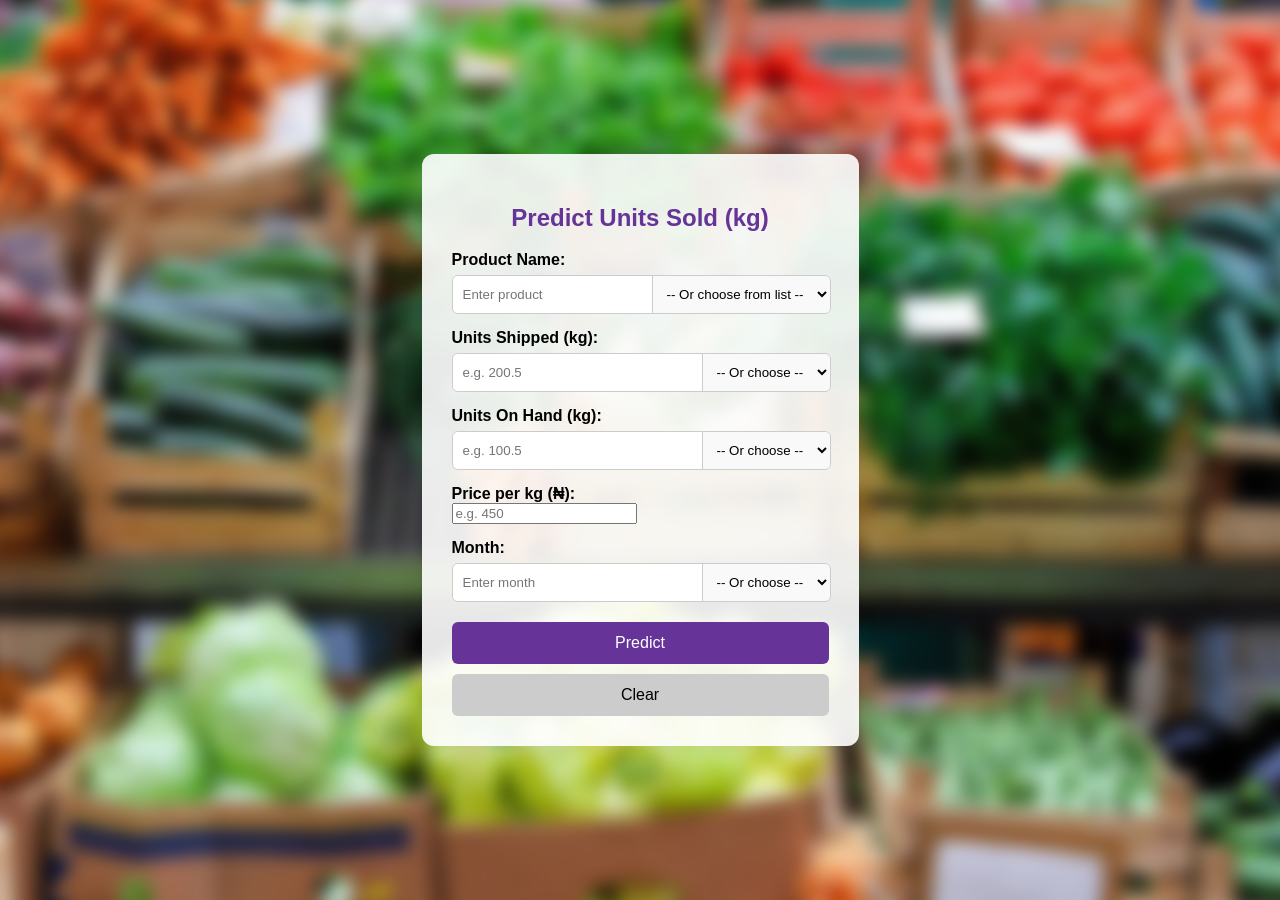
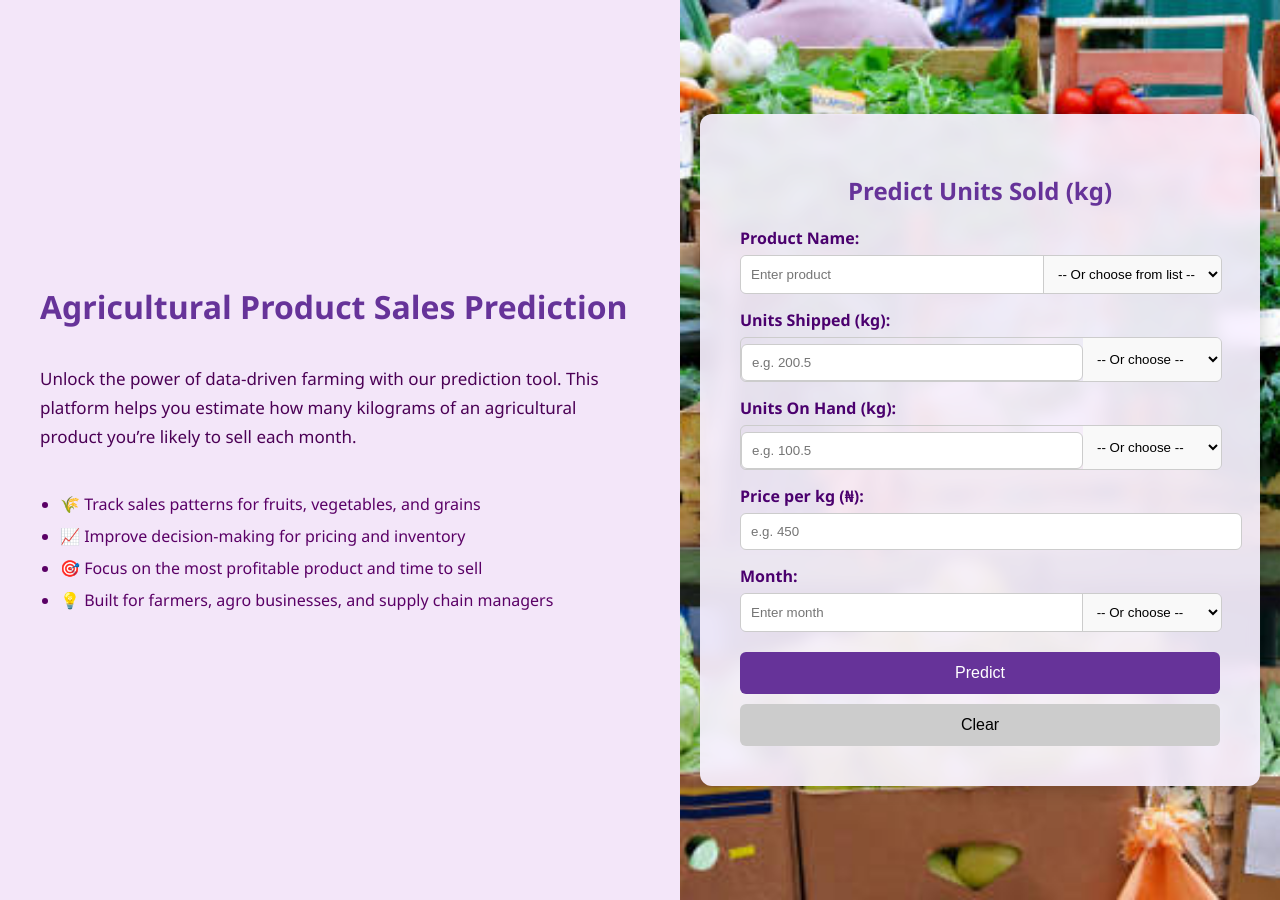
Before and after one commit to Davischoice1/agrosales, a Flask app: page / in a window 1280 px wide. Run offline with Flask 3, Linux system fonts and the light colour scheme.

Commit message:
Updated UI for prediction logic

```diff
--- a/templates/index.html
+++ b/templates/index.html
@@ -4,39 +4,65 @@
     <meta charset="UTF-8">
     <title>Sales Prediction</title>
     <style>
-        .background-blur {
-            position: fixed;
-            top: 0;
-            left: 0;
-            width: 100%;
-            height: 100%;
+        body {
+            margin: 0;
+            font-family: 'Segoe UI', Tahoma, Geneva, Verdana, sans-serif;
+            display: flex;
+            height: 100vh;
+            overflow: hidden;
+        }
+
+        .left-column {
+            width: 50%;
+            background-color: #f3e6f9; /* soft lavender */
+            padding: 60px 40px;
+            display: flex;
+            flex-direction: column;
+            justify-content: center;
+        }
+
+        .left-column h1 {
+            font-size: 32px;
+            color: rebeccapurple;
+            margin-bottom: 20px;
+        }
+
+        .left-column p {
+            font-size: 17px;
+            color: #4b0055;
+            line-height: 1.7;
+            margin-bottom: 25px;
+        }
+
+        .left-column ul {
+            list-style-type: disc;
+            padding-left: 20px;
+            color: #5a0066;
+        }
+
+        .left-column ul li {
+            margin-bottom: 10px;
+        }
+
+        .right-column {
+            width: 50%;
+            position: relative;
             background-image: url('{{ url_for("static", filename="background.jpg") }}');
             background-size: cover;
             background-position: center;
-            z-index: -1;
-            filter: blur(8px);
-            transform: scale(1.1);
-        }
-
-        body {
-            font-family: Arial, sans-serif;
-            margin: 0;
-            padding: 0;
             display: flex;
             justify-content: center;
             align-items: center;
-            min-height: 100vh;
-            position: relative;
         }
 
-        .container {
-            max-width: 500px;
-            background-color: rgba(255, 255, 255, 0.9);
-            padding: 30px;
+        .form-overlay {
+            background-color: rgba(248, 240, 255, 0.92); /* pastel violet */
+            backdrop-filter: blur(8px);
+            padding: 40px;
             border-radius: 12px;
-            box-shadow: 0 0 20px rgba(0,0,0,0.1);
-            margin: 30px;
-            z-index: 1;
+            width: 85%;
+            max-width: 480px;
+            box-shadow: 0 0 20px rgba(0,0,0,0.2);
         }
 
         h2 {
@@ -48,6 +74,7 @@
             display: block;
             margin-top: 15px;
             font-weight: bold;
+            color: #4b006e;
         }
 
         .input-with-dropdown {
@@ -64,7 +91,6 @@
             border: none;
             padding: 10px;
             margin-top: 0;
-            border-radius: 0;
             flex-grow: 1;
         }
 
@@ -77,6 +103,14 @@
             flex-basis: 30%;
             background-color: #f9f9f9;
             cursor: pointer;
+        }
+
+        input[type="number"] {
+            width: 100%;
+            padding: 10px;
+            margin-top: 6px;
+            border: 1px solid #ccc;
+            border-radius: 6px;
         }
 
         button {
@@ -102,51 +136,62 @@
         }
 
         .result {
-            margin-top: 30px;
-            padding: 20px;
-            background-color: #e6ffe6;
-            color: #06470c;
-            border-left: 5px solid green;
+            margin-top: 25px;
+            padding: 15px;
+            background-color: #fffff6;
+            color: #000000;
+            border-left: 5px solid #7a3db8;
+            border-radius: 6px;
             font-weight: bold;
-            border-radius: 8px;
         }
 
         details {
-            margin-top: 15px;
-            font-size: 0.95em;
+            margin-top: 12px;
+            font-size: 0.9em;
         }
 
-        @media (max-width: 600px) {
-            .container {
-                padding: 20px;
-                margin: 20px;
+        @media (max-width: 1000px) {
+            body {
+                flex-direction: column;
+                height: auto;
             }
 
-            .input-with-dropdown {
-                flex-direction: column;
+            .left-column,
+            .right-column {
+                width: 100%;
+                height: auto;
             }
 
-            .input-with-dropdown input,
-            .input-with-dropdown select {
-                flex-basis: 100%;
-                width: 100%;
-                border-right: none;
+            .left-column {
+                padding: 30px 20px;
             }
 
-            .input-with-dropdown input {
-                border-bottom: 1px solid #ccc;
+            .form-overlay {
+                margin: 30px 0;
             }
         }
     </style>
 </head>
 <body>
 
-<div class="background-blur"></div>
+<div class="left-column">
+    <h1>Agricultural Product Sales Prediction</h1>
+    <p>
+        Unlock the power of data-driven farming with our prediction tool. This platform helps you estimate how many kilograms of an agricultural product you’re likely to sell each month.
+    </p>
+    <ul>
+        <li>🌾 Track sales patterns for fruits, vegetables, and grains</li>
+        <li>📈 Improve decision-making for pricing and inventory</li>
+        <li>🎯 Focus on the most profitable product and time to sell</li>
+        <li>💡 Built for farmers, agro businesses, and supply chain managers</li>
+    </ul>
+</div>
 
-<div class="container">
+<div class="right-column">
+    <div class="form-overlay">
         <h2>Predict Units Sold (kg)</h2>
+        <form method="POST" action="/predict">
 
-    <form method="POST" action="/predict">
             <label>Product Name:</label>
             <div class="input-with-dropdown">
                 <input type="text" name="product" placeholder="Enter product"
@@ -209,9 +254,10 @@
             <div class="result" role="alert">{{ prediction|safe }}</div>
             <details>
                 <summary>What does this mean?</summary>
-            The prediction is an estimate based on your inputs. The confidence interval shows a range the actual value is likely to fall within.
+                The prediction shows the expected sales with a confidence range. It helps you plan inventory and marketing decisions more effectively.
             </details>
         {% endif %}
+    </div>
 </div>
 
 </body>
```
Also changed, not shown: render.yaml (added). Lines whose indentation alone changed are shown as unchanged.
